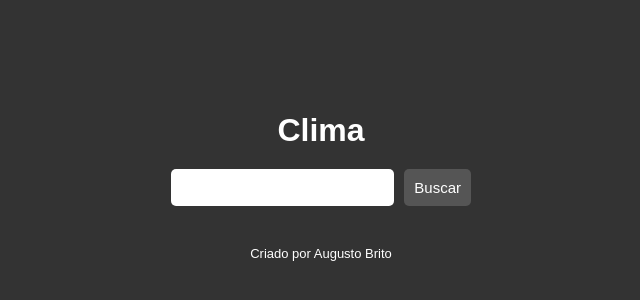
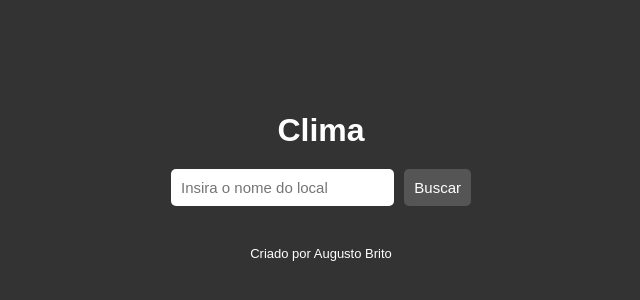
Before and after one commit to wgutto/projeto-clima, a plain HTML site: page index.html in a window 1280 px wide. Shown: the part 224-524 px from the top of the page, without its empty margins (319-959 px from the left). Drawn offline with Linux system fonts and the light colour scheme.

Commit message:
atualização input placeholder

```diff
--- a/index.html
+++ b/index.html
@@ -11,7 +11,7 @@
     <h1>Clima</h1>
 
     <form class="busca">
-        <input type="search" id="searchInput" />
+        <input type="search" id="searchInput" placeholder="Insira o nome do local"/>
         <button>Buscar</button>
     </form>
 
```
